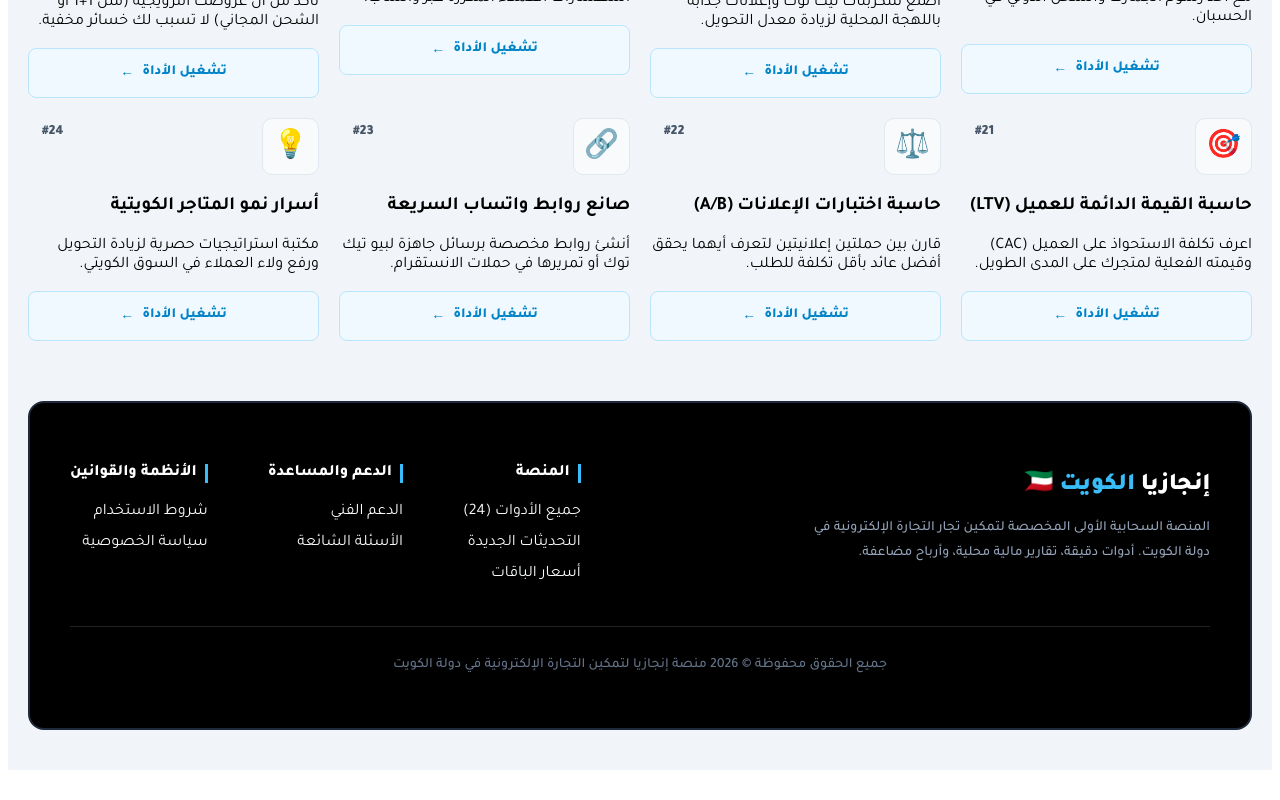
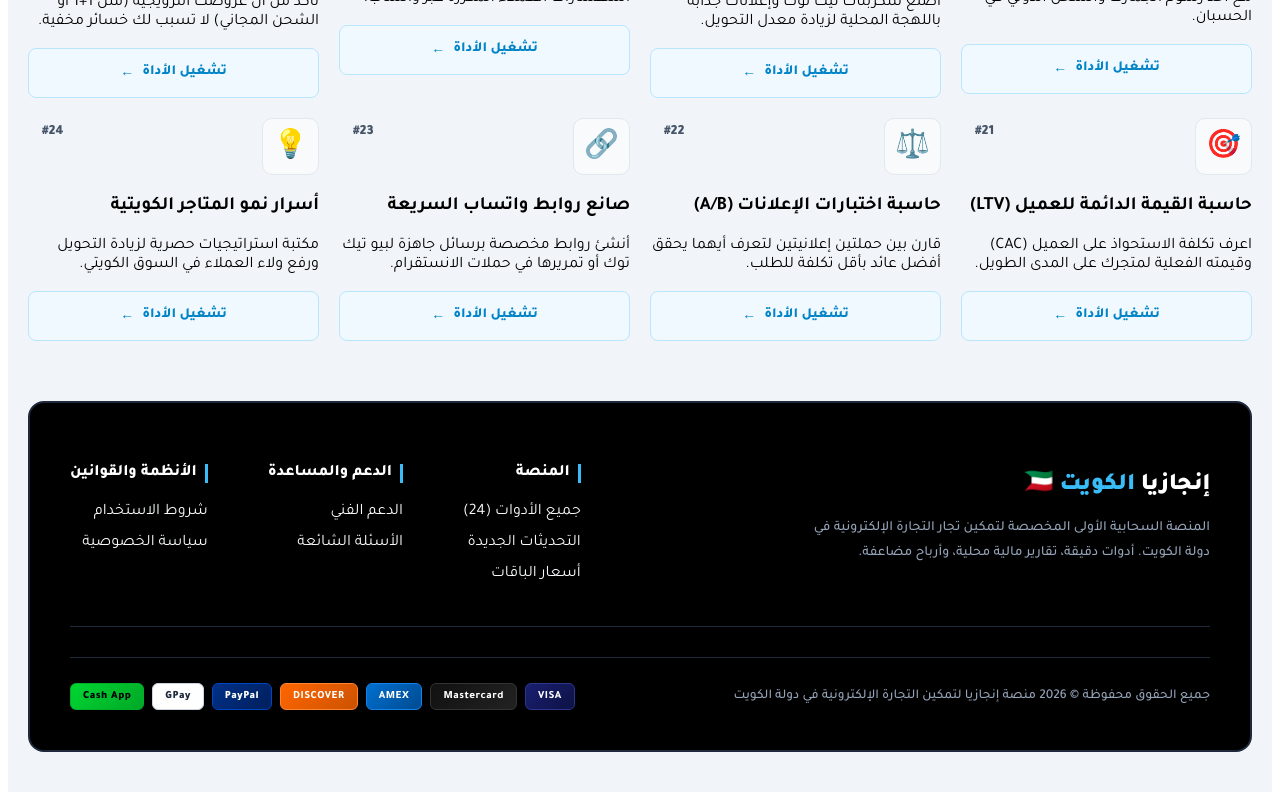
Before and after one commit to engaziasa-lang/engazia-app, a Next.js app: page /hub/kw in a window 1280 px wide. Shown: the part 1760-2560 px from the top of the page. Before the commit the page ends 2538 px from the top, so only its background shows below. Built offline with nearby package versions, Linux system fonts and the light colour scheme.

Commit message:
Update page.tsx

```diff
--- a/app/hub/kw/page.tsx
+++ b/app/hub/kw/page.tsx
@@ -266,7 +266,7 @@ export default function EnjazyaKuwaitHub() {
         .card:hover .card-btn { background: #0284c7; color: #ffffff; border-color: #0284c7; box-shadow: 0 4px 12px rgba(2, 132, 199, 0.25); }
 
         .footer { max-width: 1250px; margin: 0 auto; background: #000000; border-radius: 16px; padding: 40px; color: #f8fafc; border: 2px solid #1e293b; text-align: ${lang === 'ar' ? 'start' : 'left'}; }
-        .footer-content { display: flex; justify-content: space-between; align-items: flex-start; flex-wrap: wrap; gap: 30px; margin-bottom: 30px; border-bottom: 1px solid #222222; padding-bottom: 30px; }
+        .footer-content { display: flex; justify-content: space-between; align-items: flex-start; flex-wrap: wrap; gap: 30px; margin-bottom: 30px; border-bottom: 1px solid #1e293b; padding-bottom: 30px; }
         .footer-brand { max-width: 400px; }
         .footer-brand h3 { font-size: 24px; font-weight: 900; margin-bottom: 15px; color: #ffffff; letter-spacing: -0.5px; }
         .footer-brand h3 span { color: #38bdf8; letter-spacing: normal; }
@@ -277,10 +277,23 @@ export default function EnjazyaKuwaitHub() {
         .links-column ul li { margin-bottom: 12px; }
         .links-column ul li a { color: #94a3b8 !important; font-size: 14px; font-weight: 500; transition: color 0.2s; }
         .links-column ul li a:hover { color: #38bdf8 !important; }
-        .footer-bottom { text-align: center; color: #64748b; font-size: 14px; font-weight: 500; }
+
+        .footer-bottom { display: flex; justify-content: space-between; align-items: center; flex-wrap: wrap; gap: 20px; border-top: 1px solid #1e293b; padding-top: 25px; }
+        .footer-bottom p { color: #94a3b8; font-size: 13.5px; font-weight: 500; margin: 0; }
+
+        .payment-icons { display: flex; align-items: center; gap: 8px; flex-wrap: wrap; }
+        .pay-badge { font-size: 11px; font-weight: 800; padding: 6px 12px; border-radius: 6px; display: inline-flex; align-items: center; justify-content: center; letter-spacing: 0.5px; box-shadow: 0 2px 5px rgba(0,0,0,0.2); transition: transform 0.2s ease; }
+        .pay-badge:hover { transform: translateY(-2px); }
+        .pay-badge.visa { background: linear-gradient(135deg, #1a1f71 0%, #0d1244 100%); color: #ffffff; border: 1px solid #2e358f; }
+        .pay-badge.mc { background: linear-gradient(135deg, #111111 0%, #222222 100%); color: #ffffff; border: 1px solid #333333; }
+        .pay-badge.amex { background: linear-gradient(135deg, #006fcf 0%, #004b91 100%); color: #ffffff; border: 1px solid #1282ec; }
+        .pay-badge.discover { background: linear-gradient(135deg, #ff6600 0%, #cc5200 100%); color: #ffffff; border: 1px solid #ff8533; }
+        .pay-badge.paypal { background: linear-gradient(135deg, #003087 0%, #001f5c 100%); color: #ffffff; border: 1px solid #0045c2; font-weight: 900; }
+        .pay-badge.gpay { background: #ffffff; color: #1e293b; border: 1px solid #cbd5e1; font-weight: 900; }
+        .pay-badge.cashapp { background: linear-gradient(135deg, #00D632 0%, #00a827 100%); color: #000000; border: 1px solid #00b029; font-weight: 900; }
 
         @media(max-width: 1024px) { .cards-grid { grid-template-columns: repeat(2, 1fr); } .footer-content { flex-direction: column; } }
-        @media(max-width: 768px) { .cards-grid { grid-template-columns: 1fr; } .hero h1 { font-size: 28px; } .footer-links { flex-direction: column; gap: 30px; } .navbar { padding: 12px 15px; } .nav-controls { width: 100%; justify-content: flex-start; } }
+        @media(max-width: 768px) { .cards-grid { grid-template-columns: 1fr; } .hero h1 { font-size: 28px; } .footer-links { flex-direction: column; gap: 30px; } .navbar { padding: 12px 15px; } .nav-controls { width: 100%; justify-content: flex-start; } .footer-bottom { flex-direction: column; text-align: center; justify-content: center; } }
       `}</style>
 
       <div className="navbar">
@@ -435,8 +448,18 @@ export default function EnjazyaKuwaitHub() {
             </div>
           </div>
         </div>
+
         <div className="footer-bottom">
           <p>{lang === 'ar' ? 'جميع الحقوق محفوظة © 2026 منصة إنجازيا لتمكين التجارة الإلكترونية في دولة الكويت' : 'All rights reserved © 2026 Enjazya Platform Kuwait'}</p>
+          <div className="payment-icons">
+            <span className="pay-badge visa">VISA</span>
+            <span className="pay-badge mc">Mastercard</span>
+            <span className="pay-badge amex">AMEX</span>
+            <span className="pay-badge discover">DISCOVER</span>
+            <span className="pay-badge paypal">PayPal</span>
+            <span className="pay-badge gpay">GPay</span>
+            <span className="pay-badge cashapp">Cash App</span>
+          </div>
         </div>
       </footer>
     </div>
```
